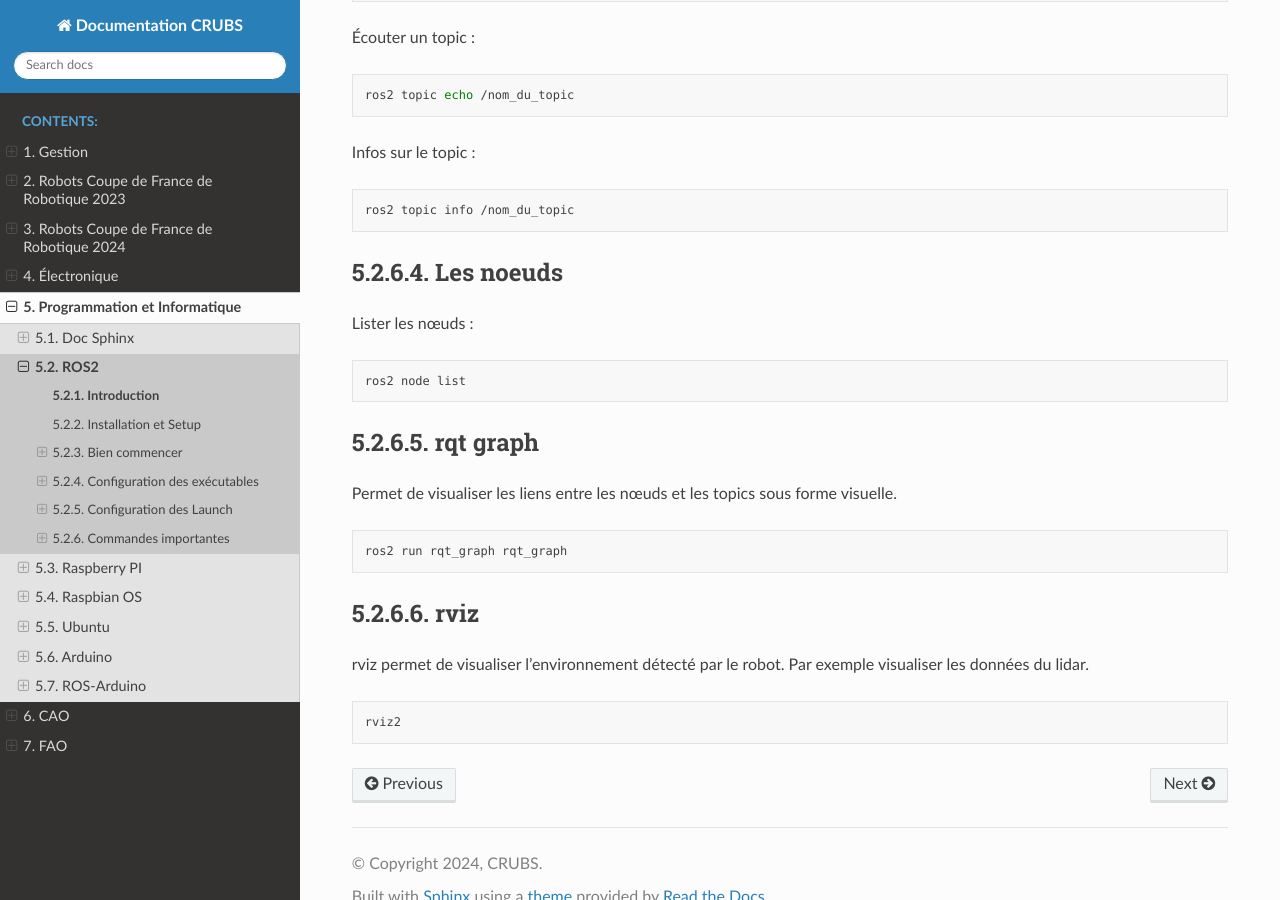
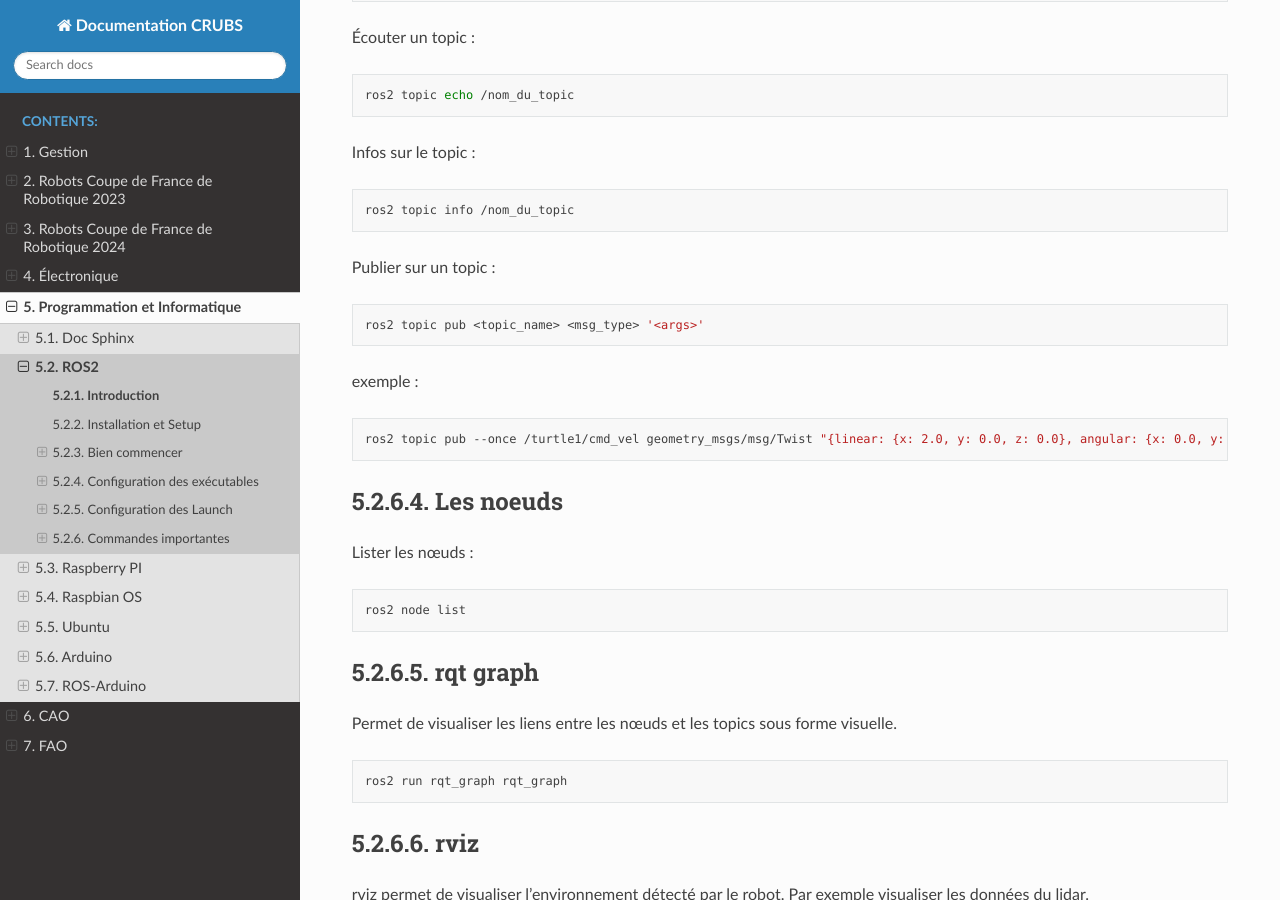
Before and after one commit to CRUBS/Documentation, a Sphinx documentation site: the page built from docs/source/Informatique_Programmation/ROS2.rst, in a window 1280 px wide and 900 px high, scrolled down 8409 px. Built offline with Sphinx 7.4.7 and the Read the Docs theme 2.0.0, drawn with Linux system fonts in a browser that asks for light colours; pages that are not in the unit, such as notebooks, are missing from menus; some of the changed text lies outside the part shown.

Commit message:
Update ROS2.rst

```diff
--- a/docs/source/Informatique_Programmation/ROS2.rst
+++ b/docs/source/Informatique_Programmation/ROS2.rst
@@ -438,6 +438,19 @@ Infos sur le topic :
 
 	ros2 topic info /nom_du_topic
 
+Publier sur un topic :
+
+.. code-block:: bash
+
+	ros2 topic pub <topic_name> <msg_type> '<args>'
+
+exemple :
+
+.. code-block:: bash
+
+	ros2 topic pub --once /turtle1/cmd_vel geometry_msgs/msg/Twist "{linear: {x: 2.0, y: 0.0, z: 0.0}, angular: {x: 0.0, y: 0.0, z: 1.8}}"
+
+
 
 Les noeuds
 **********
```
